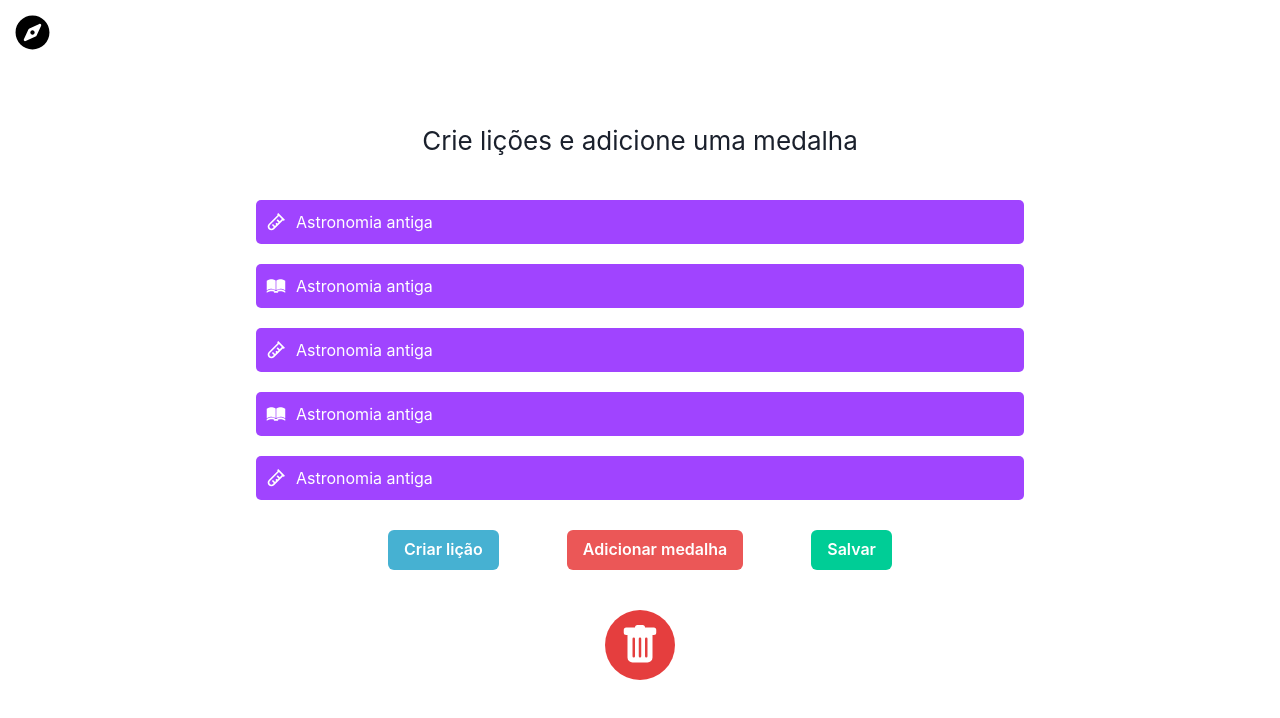
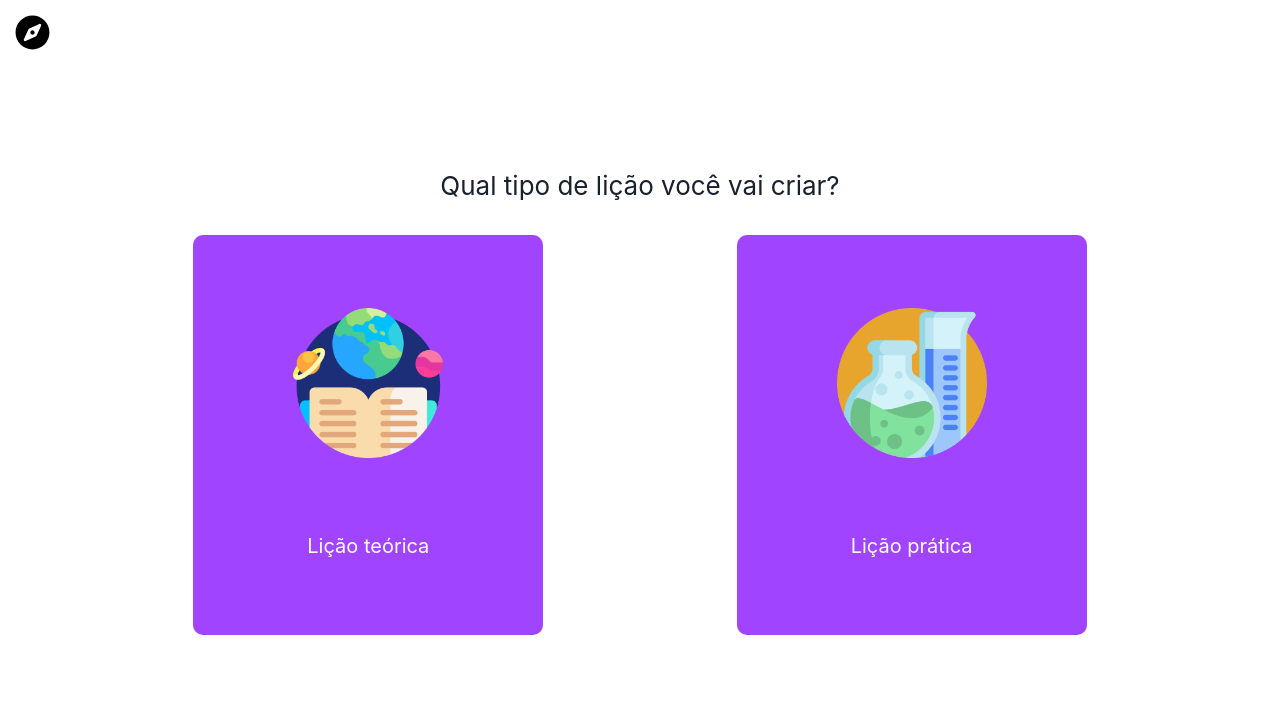
Before and after one commit to paulosrlj/Caelestia-frontend, a React (Create React App) app: page / in a window 1280 px wide. Shown: the top 718 px of the page. Built offline with nearby package versions, Linux system fonts and the light colour scheme.

Commit message:
feat: add create lesson choice page

```diff
--- a/src/App.jsx
+++ b/src/App.jsx
@@ -3,7 +3,7 @@ import './App.css';
 
 import { ChakraProvider } from '@chakra-ui/react';
 import { theme } from './config/chakra-ui-config';
-import CreateModule from './pages/CreateModule/CreateLesson';
+import CreateModule from './pages/CreateModule/LessonChoice';
 // import MenuModal from './layout/MenuModal';
 // import Achievements from './pages/Achievements';
 import SelectModule from './pages/SelectModule';
--- /dev/null
+++ b/src/pages/CreateModule/LessonChoice.jsx
@@ -0,0 +1,57 @@
+import {
+  Flex, Text, Image,
+} from '@chakra-ui/react';
+
+import AppWrapper from '../../wrapper/AppWrapper';
+
+import { TheoricLesson, PraticalLesson } from './assets';
+
+import styles from './lessonChoice.module.scss';
+
+function LessonChoice() {
+  return (
+    <Flex
+      flexDir="column"
+      alignItems="center"
+      justifyContent="center"
+      h="100vh"
+      w="100vw"
+    >
+      <Text fontSize="26px">Qual tipo de lição você vai criar?</Text>
+
+      <Flex w="100%" justifyContent="space-evenly" mt="30px">
+
+        <Flex
+          borderRadius="10px"
+          alignItems="center"
+          justifyContent="space-evenly"
+          flexDirection="column"
+          w="350px"
+          h="400px"
+          backgroundColor="solid_purple.100"
+          cursor="pointer"
+          className={styles['lesson-card']}
+        >
+          <Image src={TheoricLesson} w="150px" h="150px" />
+          <Text fontSize="20px" color="white">Lição teórica</Text>
+        </Flex>
+        <Flex
+          borderRadius="10px"
+          alignItems="center"
+          justifyContent="space-evenly"
+          flexDirection="column"
+          h="400px"
+          w="350px"
+          backgroundColor="solid_purple.100"
+          cursor="pointer"
+          className={styles['lesson-card']}
+        >
+          <Image src={PraticalLesson} w="150px" h="150px" />
+          <Text fontSize="20px" color="white">Lição prática</Text>
+        </Flex>
+      </Flex>
+    </Flex>
+  );
+}
+
+export default AppWrapper(LessonChoice);
--- /dev/null
+++ b/src/pages/CreateModule/assets/index.js
@@ -0,0 +1,4 @@
+import TheoricLesson from './theoricLesson.png';
+import PraticalLesson from './praticalLesson.png';
+
+export { TheoricLesson, PraticalLesson };
--- /dev/null
+++ b/src/pages/CreateModule/lessonChoice.module.scss
@@ -0,0 +1,7 @@
+.lesson-card {
+  transition: all 0.5s ease-in-out;
+}
+
+.lesson-card:hover {
+  transform: translateY(-10px);
+}
```
Also changed, not shown: src/pages/CreateModule/assets/praticalLesson.png (added), src/pages/CreateModule/assets/theoricLesson.png (added).
